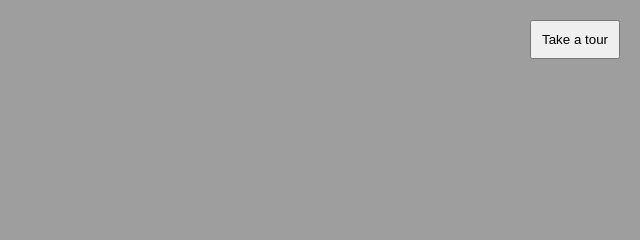
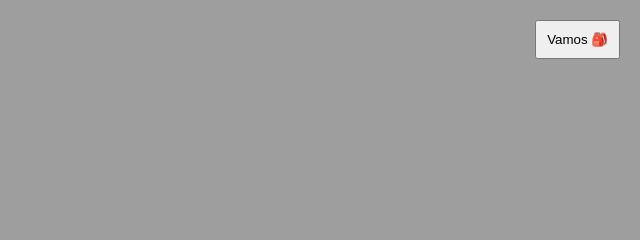
Before and after one commit to faebebin/travelatam, a website built with Vite: page index.html in a window 1280 px wide. Shown: the top 240 px of the page, 640-1280 px from the left. Built offline with nearby package versions, Linux system fonts and the light colour scheme.

Commit message:
Better button text

```diff
--- a/index.html
+++ b/index.html
@@ -8,7 +8,7 @@
   </head>
   <body>
     <div id="map"></div>
-    <button id="tour">Take a tour</button>
+    <button id="tour">Vamos 🎒</button>
     <!-- Pointer events polyfill for old browsers, see https://caniuse.com/#feat=pointer -->
     <script src="https://unpkg.com/elm-pep@1.0.6/dist/elm-pep.js"></script>
     <script type="module" src="./main.js"></script>
```
